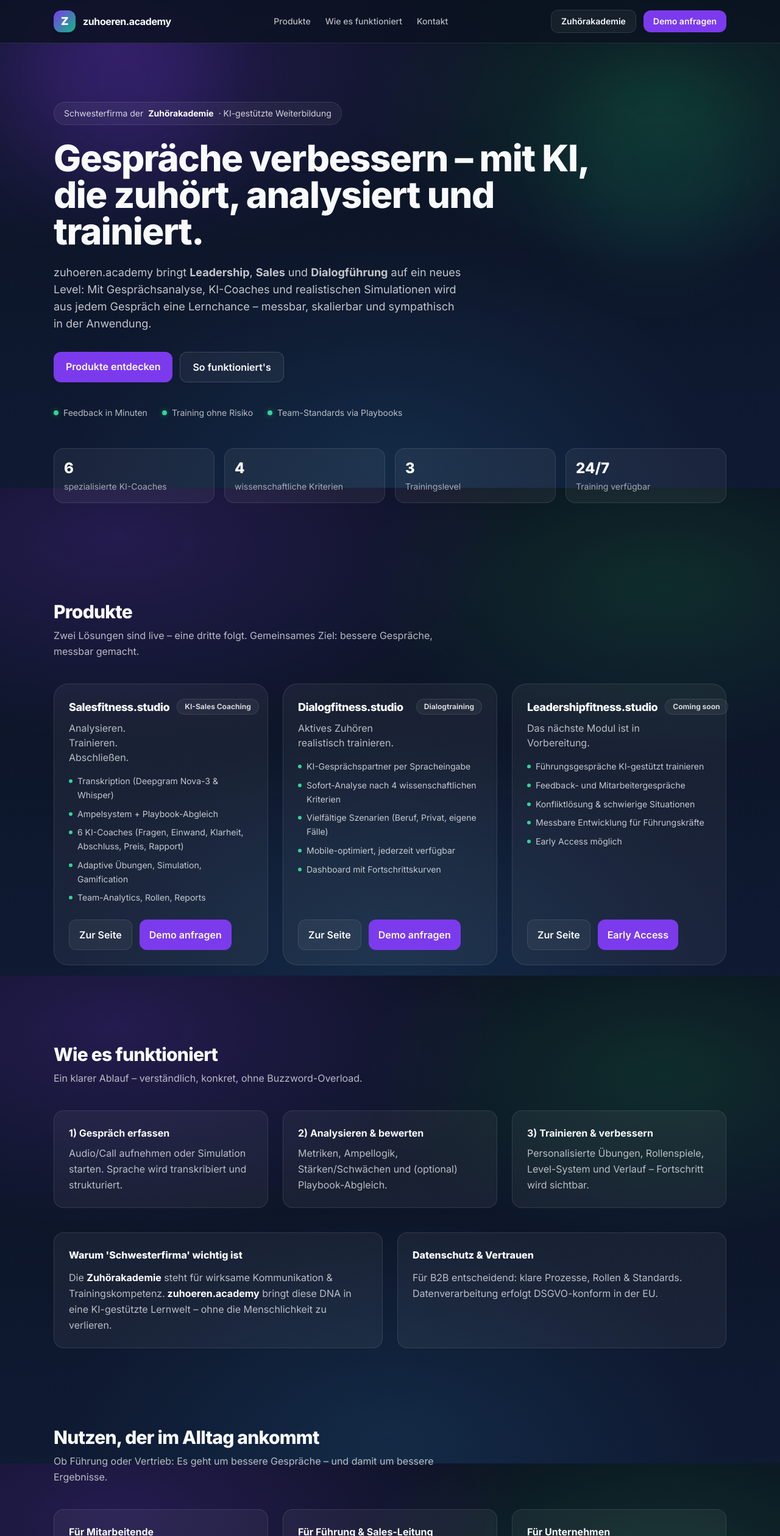
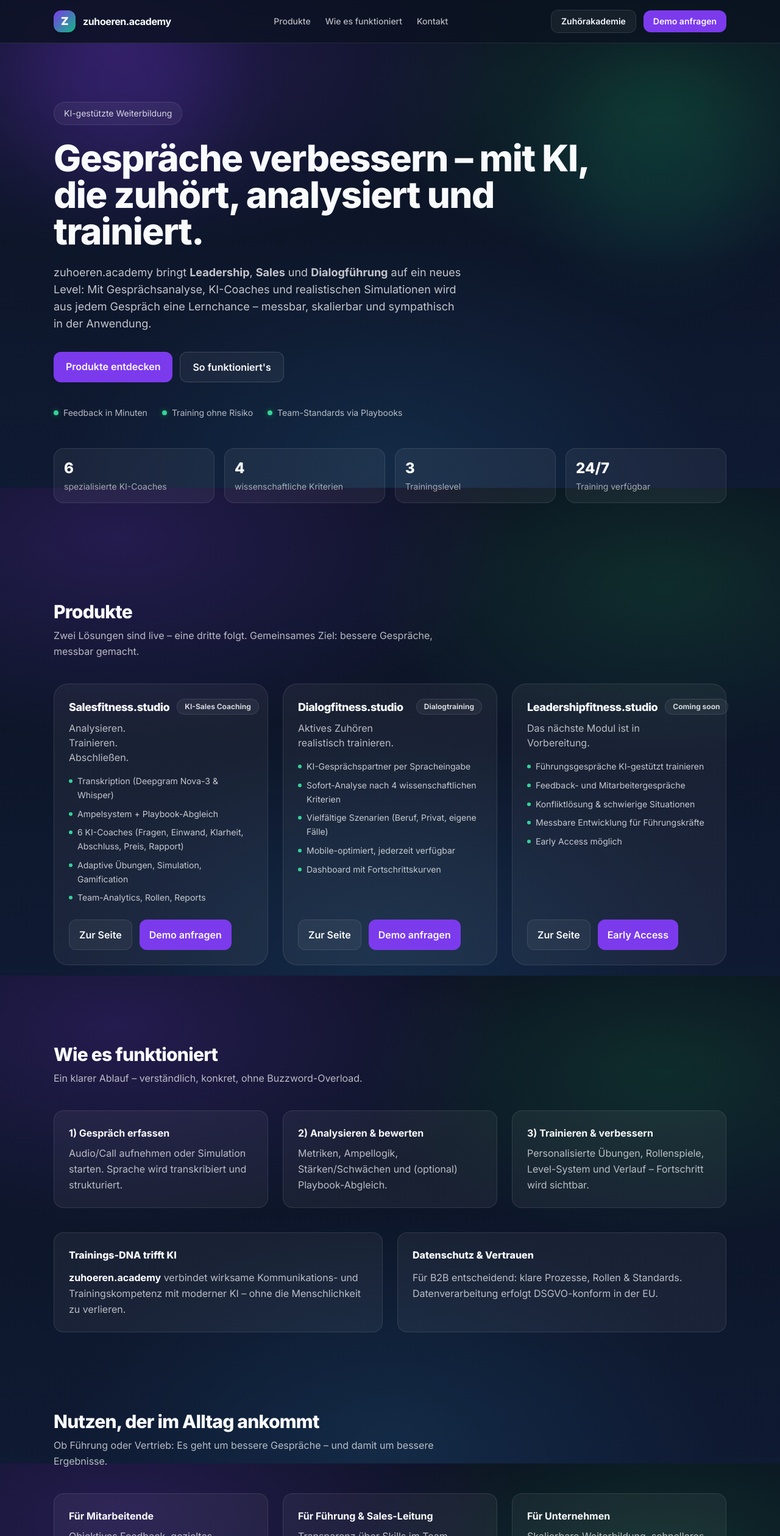
Before and after one commit to JuergenM3013/zuhoeren.academy, a Next.js app: page / in a window 1280 px wide. Shown: the top 2519 px of the page at 61% size. Built offline with nearby package versions, Linux system fonts and the light colour scheme.

Commit message:
Remove Schwesterfirma/Zuhörakademie references

```diff
--- a/app/layout.tsx
+++ b/app/layout.tsx
@@ -13,7 +13,7 @@
     template: "%s · zuhoeren.academy",
   },
   description:
-    "KI-gestützte Weiterbildung für Leadership, Sales und Dialogführung. Schwesterfirma der Zuhörakademie: Analyse, Coaching, Simulationen, messbarer Fortschritt.",
+    "KI-gestützte Weiterbildung für Leadership, Sales und Dialogführung. Analyse, Coaching, Simulationen, messbarer Fortschritt.",
   openGraph: {
     type: "website",
     url: "https://zuhoeren.academy",
--- a/app/page.tsx
+++ b/app/page.tsx
@@ -13,7 +13,7 @@
 
         <div className="relative mx-auto max-w-6xl px-6 py-16 md:py-24">
           <p className="inline-flex items-center gap-2 rounded-full border border-white/10 bg-white/5 px-4 py-2 text-sm text-white/80">
-            Schwesterfirma der <b className="text-white">Zuhörakademie</b> · KI-gestützte Weiterbildung
+            KI-gestützte Weiterbildung
           </p>
 
           <h1 className="mt-6 max-w-4xl text-4xl font-extrabold leading-tight tracking-tight md:text-6xl">
@@ -146,10 +146,9 @@
         {/* Trust Cards */}
         <div className="mt-10 grid gap-6 md:grid-cols-2">
           <div className="rounded-2xl border border-white/10 bg-white/5 p-6">
-            <h3 className="font-extrabold">Warum 'Schwesterfirma' wichtig ist</h3>
+            <h3 className="font-extrabold">Trainings-DNA trifft KI</h3>
             <p className="mt-3 leading-relaxed text-white/70">
-              Die <b className="text-white">Zuhörakademie</b> steht für wirksame Kommunikation & Trainingskompetenz.
-              <b className="text-white"> zuhoeren.academy</b> bringt diese DNA in eine KI-gestützte Lernwelt – ohne die Menschlichkeit zu verlieren.
+              <b className="text-white">zuhoeren.academy</b> verbindet wirksame Kommunikations- und Trainingskompetenz mit moderner KI – ohne die Menschlichkeit zu verlieren.
             </p>
           </div>
           <div className="rounded-2xl border border-white/10 bg-white/5 p-6">
```
